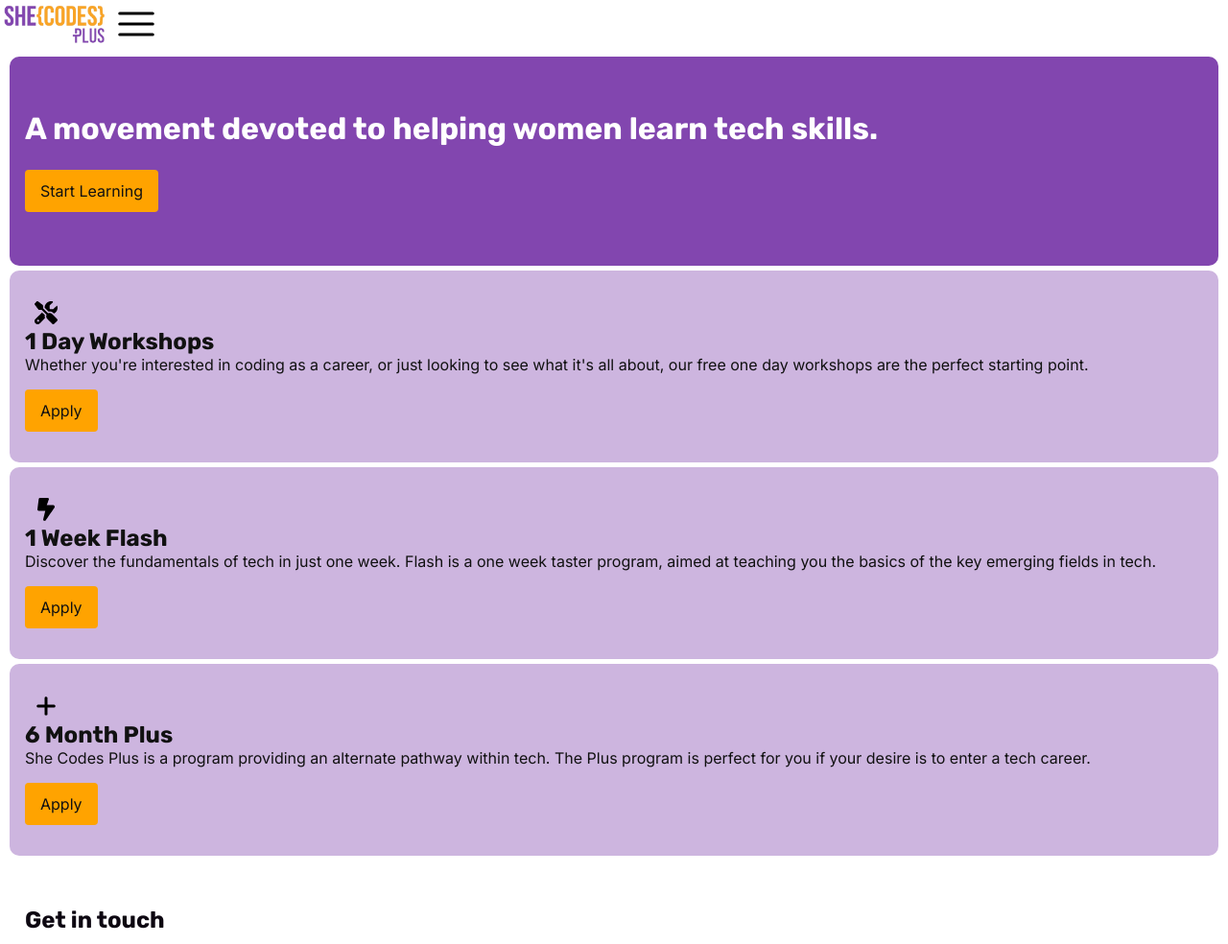
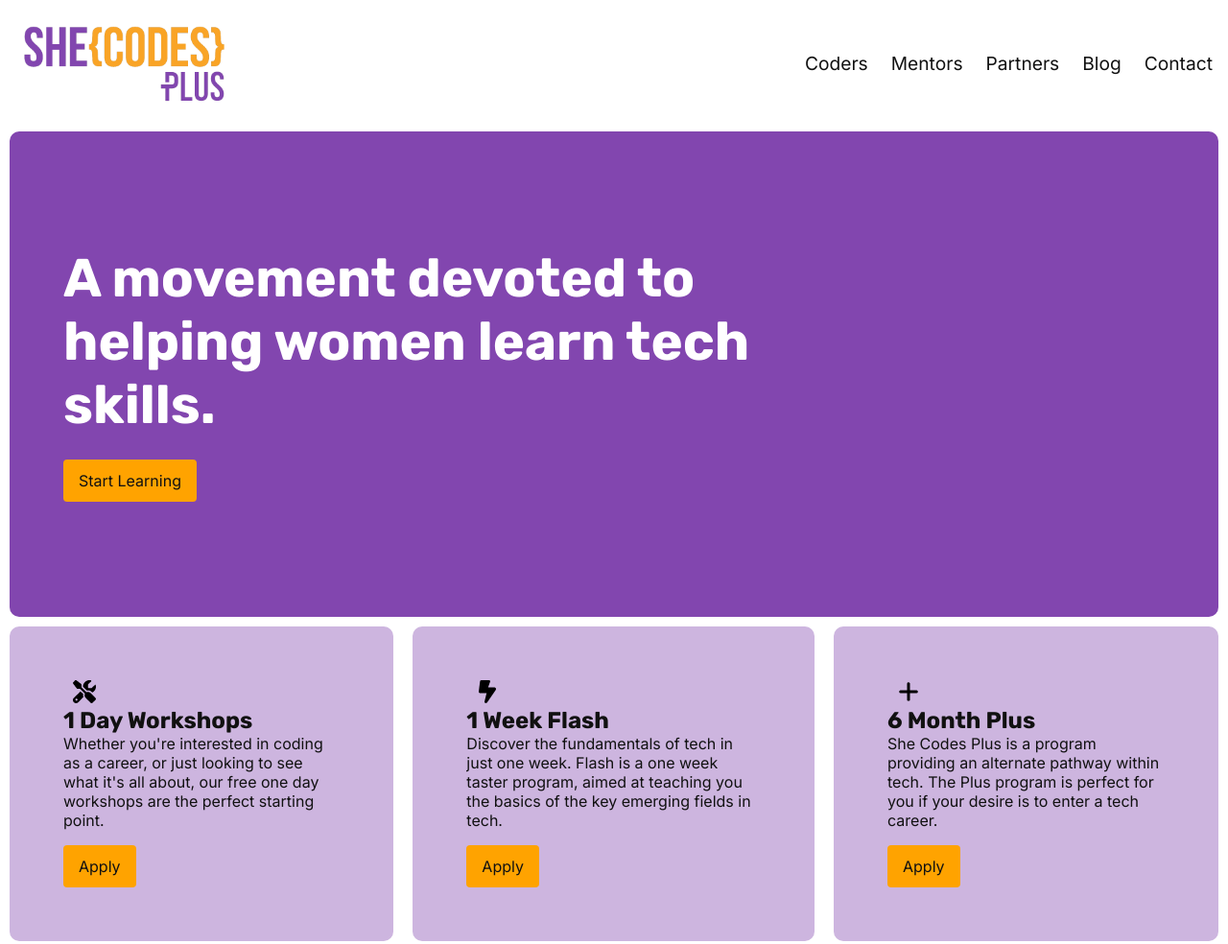
Before and after one commit to Britt-E/SheCodesLanding, a plain HTML site: page index.html in a window 1280 px wide. Shown: the top 984 px of the page at 96% size. Drawn offline with Linux system fonts and the light colour scheme.

Commit message:
Add media query for responsiveness

```diff
--- a/style.css
+++ b/style.css
@@ -87,7 +87,10 @@ select {
 }
 
 header .mobile-header {
-    padding 16px;
+  padding: 16px;
+  display: flex;
+  align-items: center;
+  justify-content: space-between;
 }
 
 header button {
@@ -199,13 +202,83 @@ article p {
 footer {
   padding: 16px;
   text-align: center;
+  display: flex;
+  justify-content: space-around;
 }
 
-footer a:has(img){
+footer a:has(img) {
   text-decoration: none;
 }
 
 .socials-icon {
-    width:40px;
+  width: 40px;
   height: 40px;
 }
+
+@media (min-width: 768px) {
+  header {
+    display: flex;
+    justify-content: space-between;
+    align-items: center;
+  }
+
+  header nav ul {
+    display: flex;
+    gap: 24px;
+    margin-right: 16px;
+  }
+
+  header .mobile-header .hamburger-icon {
+    display: none;
+  }
+
+  .logo {
+    height: 100px;
+  }
+
+  .desktop-nav a {
+    text-decoration: none;
+    font-size: larger;
+    color: var(--black);
+  }
+
+  .desktop-nav {
+    display: inline-block;
+  }
+
+  .hero {
+    padding: 120px 56px;
+  }
+
+  .hero h1 {
+    font-size: 3.5rem;
+    max-width: 70%;
+  }
+
+  .articles-container {
+    display: flex;
+  }
+
+  article {
+    padding: 56px;
+  }
+
+  .contact-form h2 {
+    text-align: center;
+    font-size: 2.5rem;
+  }
+
+  .contact-form form {
+    max-width: 60%;
+    margin: 40px auto;
+  }
+
+  footer {
+    justify-content: center;
+  }
+
+  footer .socials-icon {
+    margin-left: 20px;
+    margin-right: 20px;
+  }
+}
```
Lines whose indentation alone changed are shown as unchanged.
